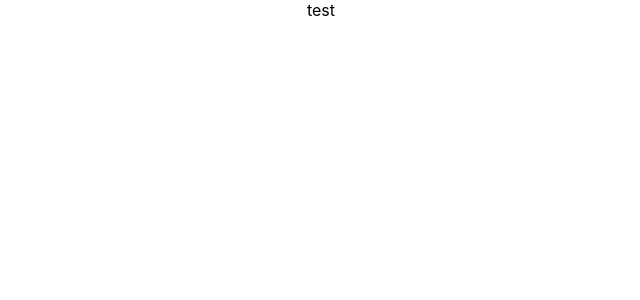
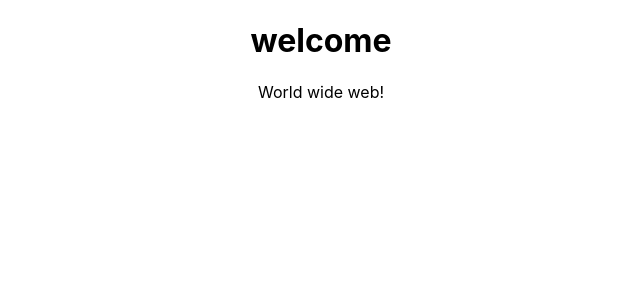
Before and after one commit to leesoeun98/function-react-project, a React (Create React App) app: page / in a window 1280 px wide. Shown: the top 300 px of the page, without its empty margins (319-959 px from the left). Built offline with nearby package versions, Linux system fonts and the light colour scheme.

Commit message:
Implement SubjectComponent

```diff
--- a/src/App.js
+++ b/src/App.js
@@ -1,13 +1,17 @@
-import React from 'react';
+import React,{useState} from 'react';
 import logo from './logo.svg';
 import './App.css';
+import SubjectComponent from './components/SubjectComponenet';
 
 function App() {
+  const subject={title: "welcome", sub: "World wide web!"}; //상단에, SubjectComponent에
+  const welcome={title:"Hello React", desc:"Welcome to react world"}; //클릭시 하단에
+  const [mode,setMode]=useState("read");
+
   return (
     <div className="App">
-      <header>
-        test
-      </header>
+      <SubjectComponent title={subject.title} sub={subject.sub}>
+      </SubjectComponent>
     </div>
   );
 }
--- /dev/null
+++ b/src/components/SubjectComponenet.js
@@ -0,0 +1,12 @@
+import React,{useState} from 'react';
+
+function SubjectComponent(props){
+    return(
+        <div>
+            <h1>{props.title}</h1>
+            {props.sub}
+        </div>
+    );
+}
+
+export default SubjectComponent;
```
